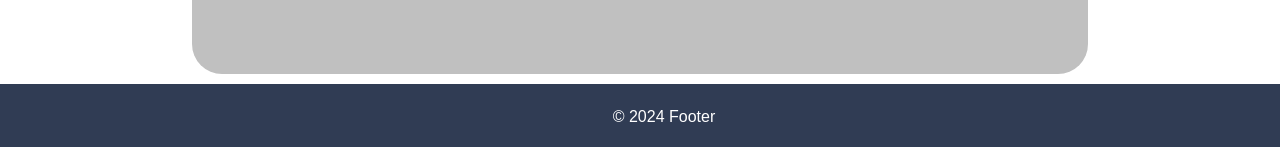
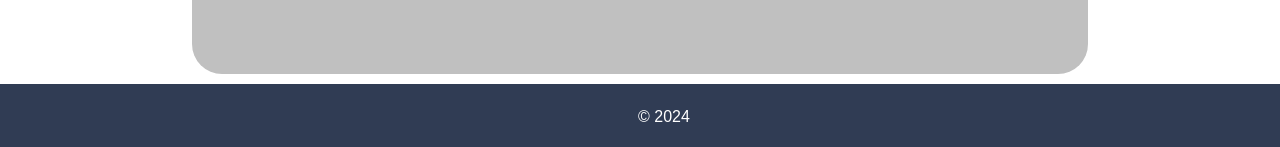
Before and after one commit to Daan0101/fieldlabs, a PHP site: page /index.php in a window 1280 px wide. Shown: the part 650-797 px from the top of the page. Run offline with PHP 8.4, Linux system fonts and the light colour scheme; some libraries are stand-ins or nearby versions.

Commit message:
upd(footer.php) footer txt aangepast

```diff
--- a/fieldlabs/includes/footer.php
+++ b/fieldlabs/includes/footer.php
@@ -1,3 +1,3 @@
 <footer>
-    <div>&copy; 2024 Footer</div>
+    <div>&copy; 2024</div>
 </footer>
```
